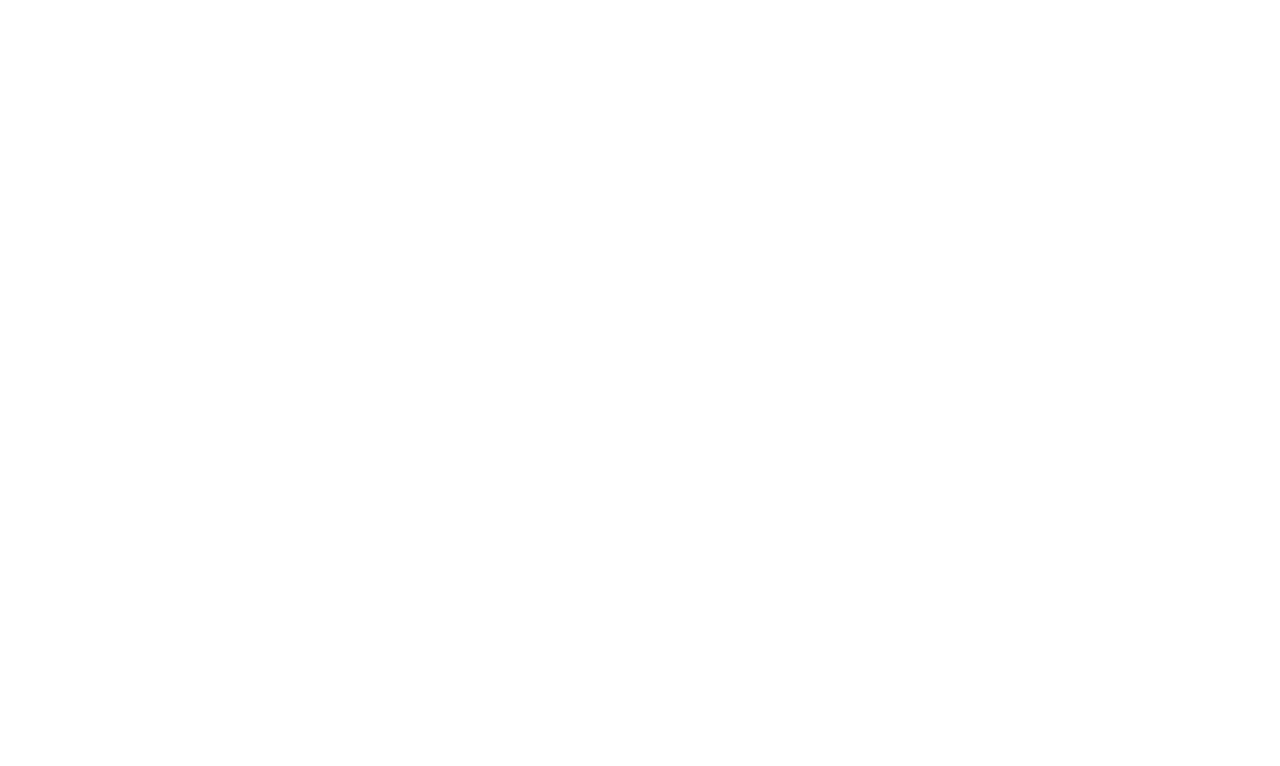
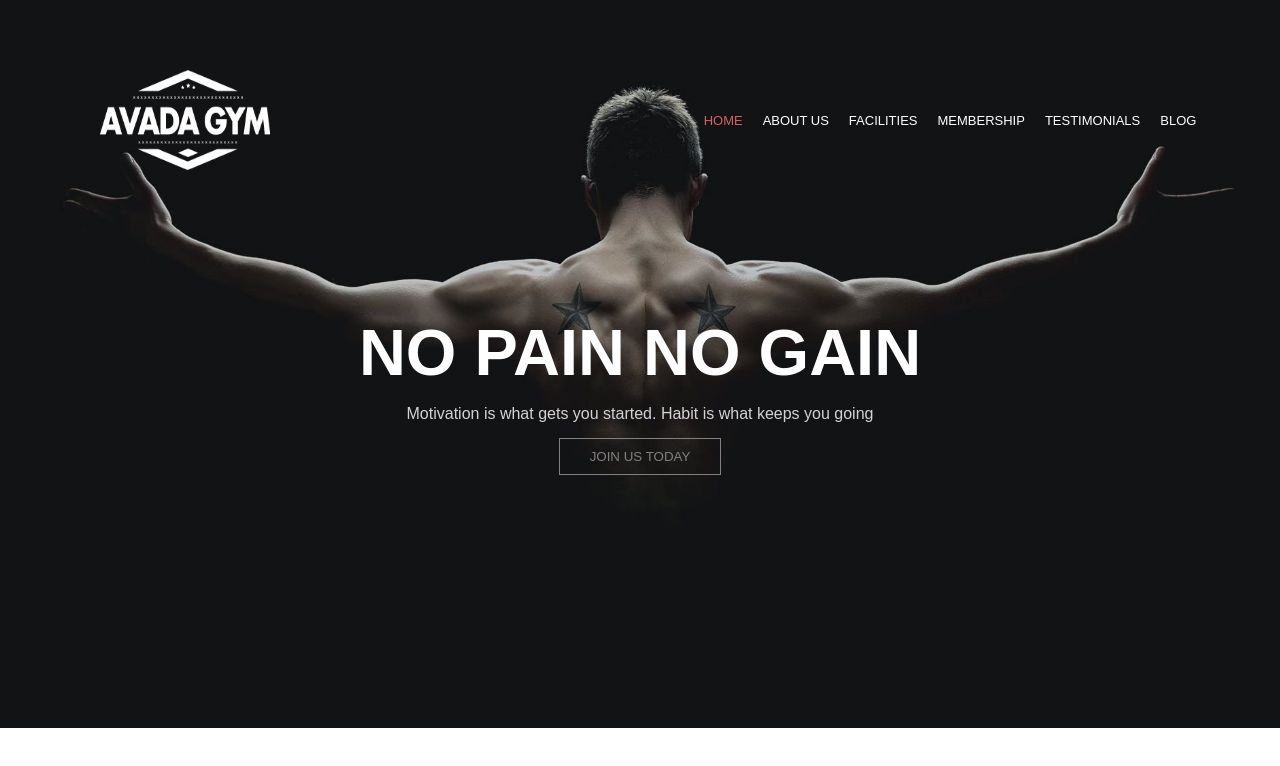
Before and after one commit to RicchiutiLucia/proj-html-vuejs, a Vue app: page / in a window 1280 px wide. Shown: the top 766 px of the page. Built offline with nearby package versions, Linux system fonts and the light colour scheme.

Commit message:
header completato rendendo dinamica la navbar

```diff
--- a/src/App.vue
+++ b/src/App.vue
@@ -1,11 +1,65 @@
 <script>
+import AppHeader from './components/AppHeader.vue';
+
+export default {
+  name: 'App',
+  components: {
+    AppHeader
+  }
+}
+
 
 </script>
 
 <template>
+    <body>
+        <div class="background container height728">
+            <AppHeader/>
+        <div class="container-small heightBanner flex-center">
+        <div class="container-Title">
+          <h1 class="title">NO PAIN NO GAIN</h1>
+          <p>Motivation is what gets you started. Habit is what keeps you going </p>
+          <button>JOIN US TODAY</button>
+        </div>
+      </div>
+    </div>
+
+    </body>
+
 
 </template>
 
-<style>
+<style lang="scss">
+@import './styles/generals.scss';
+@import './styles/_variable.scss';
+.background {
+  background-image: url('assets/images/home-banner.jpg');
+  background-size: cover;
+}
+.container {
+  width: 100%;
+}
+.title {
+  font-size: $fontSize65;
+  color: $colorWhite;
+  font-weight: bold;
+}
+.container-Title {
+  margin-top: 75px;
+  color: $colorWhite;
+  text-align: center;
+    p {
+      font-size: 16px;
+      color: lightgray;
+      padding: 15px 15px
+    }
+    button {
+      border: 1px solid gray;
+      padding: 10px 30px;
+      background-color: inherit;
+      color: gray;
+      cursor: pointer;
+    }
+}
 
 </style>
--- /dev/null
+++ b/src/components/AppHeader.vue
@@ -0,0 +1,106 @@
+<template>
+  <div>
+    <header class="containerHeader">
+      <div class="logo">
+        <div class="containerImg">
+         <a href="#"><img src="../assets/images/gym_logo_2x.png" alt=""> </a>
+        </div>
+      </div>
+      <div class="link flex">
+        <ul class="ul" v-for="(link,index) in links" :key="index">
+          <li >
+            <a :class="(link.active == true) ? 'active' : null" href="#">{{link.text}}</a>
+          </li>
+        </ul>
+      </div>
+    </header>
+  </div>
+
+</template>
+
+<script>
+export default {
+  name: 'AppHeader',
+  data(){
+    return{
+        links:[
+        {
+          text: 'HOME',
+          url: '#',
+          active: true
+        },
+        {
+          text: 'ABOUT US',
+          url: '#',
+          active: false
+        },
+        {
+          text: 'FACILITIES',
+          url: '#',
+          active: false
+        },
+        {
+          text: 'MEMBERSHIP',
+          url: '#',
+          active: false
+        },
+        {
+          text: 'TESTIMONIALS',
+          url: '#',
+          active: false
+        },
+        {
+          text: 'BLOG',
+          url: '#',
+          active: false
+        },
+
+        ]
+    }
+  }
+}
+  </script>
+
+<style lang="scss" scoped>
+  @import '../styles/generals.scss';
+  @import '../styles/variable.scss';
+.containerHeader {
+  width: 100%;
+  height: 240px;
+  display: flex;
+    .logo {
+      width: 50%;
+      height: 100%;
+      display: flex;
+      align-items: center;
+      padding: 100px;
+        .containerImg {
+          width: 170px;
+          height: 100px;
+            img {
+              width: 100%;
+              height: 100%;
+            }
+        }
+    }
+    .link {
+      width: 50%;
+      height: 100%;
+        .ul {
+          padding-right: 20px;
+            li {
+              list-style-type: none;
+                a {
+                  text-decoration: none;
+                  color: $colorWhite;
+                  font-size: $fontSize13;
+                }
+                a.active {
+                  color:$colorRed;
+                }
+            }
+        }
+    }
+}
+
+  </style>
--- /dev/null
+++ b/src/styles/_variable.scss
@@ -0,0 +1,4 @@
+$colorWhite: white;
+$fontSize13: 13px;
+$fontSize65: 65px;
+$colorRed:#d5625f;
--- /dev/null
+++ b/src/styles/generals.scss
@@ -0,0 +1,34 @@
+* {
+    margin: 0;
+    padding: 0;
+    box-sizing: border-box;
+}
+body{
+    font-family: sans-serif;
+}
+
+.container-small {
+    width: 1030px;
+    margin: 0 auto;
+}
+
+.height728 {
+    height: 728px;
+}
+.heightBanner {
+    height: calc(100% - 240px);
+}
+
+.flex-center-items{
+    display: flex;
+    align-items: center;
+}
+.flex-center{
+    display: flex;
+    justify-content: center;
+}
+.flex {
+    display: flex;
+    justify-content: center;
+    align-items: center;
+}
```
